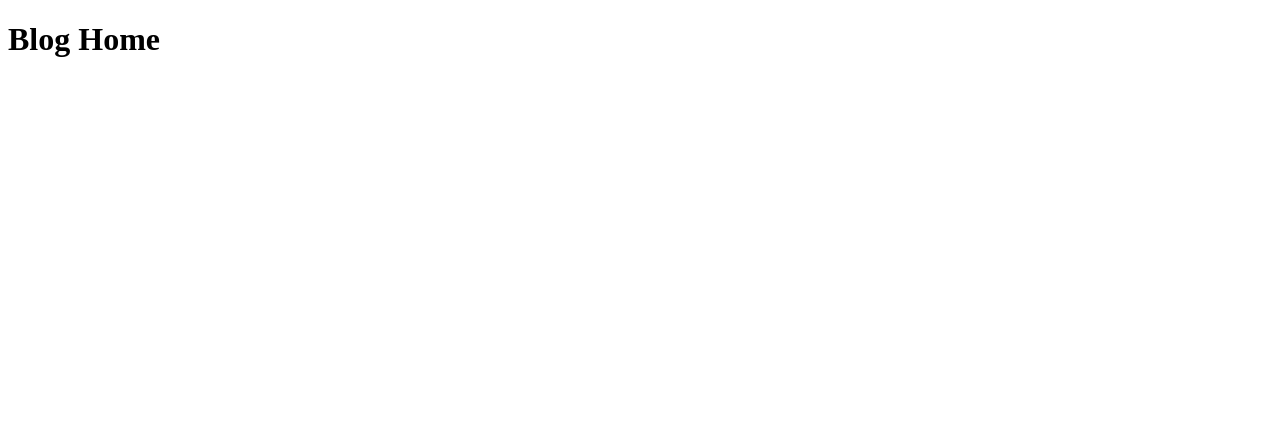
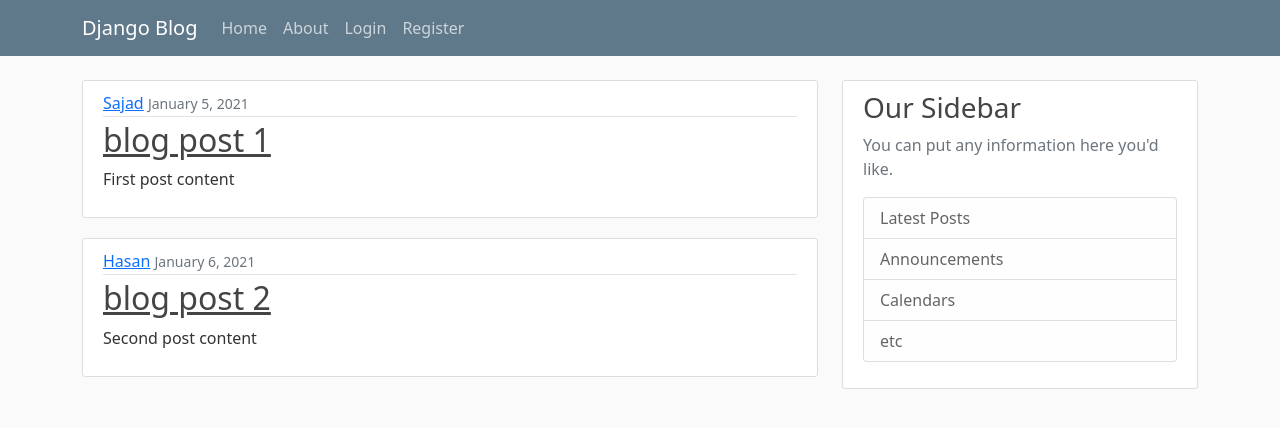
Before and after one commit to saji2000/django_project, a Django app: page / in a window 1280 px wide. Before the commit the part shown is almost empty. Shown: the top 428 px of the page. Run offline with Django 3.2, Linux system fonts and the light colour scheme.

Commit message:
Added a lots of stuff

```diff
--- /dev/null
+++ b/blog/static/blog/main.css
@@ -0,0 +1,89 @@
+body {
+  background: #fafafa;
+  color: #333333;
+  margin-top: 5rem;
+}
+
+h1,
+h2,
+h3,
+h4,
+h5,
+h6 {
+  color: #444444;
+}
+
+ul {
+  margin: 0;
+}
+
+.bg-steel {
+  background-color: #5f788a;
+}
+
+.site-header .navbar-nav .nav-link {
+  color: #cbd5db;
+}
+
+.site-header .navbar-nav .nav-link:hover {
+  color: #ffffff;
+}
+
+.site-header .navbar-nav .nav-link.active {
+  font-weight: 500;
+}
+
+.content-section {
+  background: #ffffff;
+  padding: 10px 20px;
+  border: 1px solid #dddddd;
+  border-radius: 3px;
+  margin-bottom: 20px;
+}
+
+.article-title {
+  color: #444444;
+}
+
+a.article-title:hover {
+  color: #428bca;
+  text-decoration: none;
+}
+
+.article-content {
+  white-space: pre-line;
+}
+
+.article-img {
+  height: 65px;
+  width: 65px;
+  margin-right: 16px;
+}
+
+.article-metadata {
+  padding-bottom: 1px;
+  margin-bottom: 4px;
+  border-bottom: 1px solid #e3e3e3;
+}
+
+.article-metadata a:hover {
+  color: #333;
+  text-decoration: none;
+}
+
+.article-svg {
+  width: 25px;
+  height: 25px;
+  vertical-align: middle;
+}
+
+.account-img {
+  height: 125px;
+  width: 125px;
+  margin-right: 20px;
+  margin-bottom: 16px;
+}
+
+.account-heading {
+  font-size: 2.5rem;
+}
--- /dev/null
+++ b/blog/templates/blog/about.html
@@ -0,0 +1,6 @@
+{% extends "blog/base.html" %}
+{% block content %}
+
+    <h1>About page</h1>
+
+{%endblock content%}
--- /dev/null
+++ b/blog/templates/blog/base.html
@@ -0,0 +1,71 @@
+{% load static %}
+<!DOCTYPE html>
+<html>
+    <head>
+        <!-- Required meta tags -->
+        <meta charset="utf-8">
+        <meta name="viewport" content="width=device-width, initial-scale=1">
+
+        <!-- Bootstrap CSS -->
+        <link href="https://cdn.jsdelivr.net/npm/bootstrap@5.0.0-beta1/dist/css/bootstrap.min.css" rel="stylesheet" integrity="sha384-giJF6kkoqNQ00vy+HMDP7azOuL0xtbfIcaT9wjKHr8RbDVddVHyTfAAsrekwKmP1" crossorigin="anonymous">
+
+        <link rel="stylesheet" type="text/css" href="{% static 'blog/main.css' %}">
+
+        {% if title  %}
+            <title>
+                Django Blog - {{ title }}
+            </title>
+        {% else %}
+            <title>
+                Django Blog
+            </title>
+        {% endif %}
+    </head>
+
+    <body>
+        <header class="site-header">
+            <nav class="navbar navbar-expand-md navbar-dark bg-steel fixed-top">
+              <div class="container">
+                <a class="navbar-brand mr-4" href="/">Django Blog</a>
+                <button class="navbar-toggler" type="button" data-toggle="collapse" data-target="#navbarToggle" aria-controls="navbarToggle" aria-expanded="false" aria-label="Toggle navigation">
+                <span class="navbar-toggler-icon"></span>
+                </button>
+                <div class="collapse navbar-collapse" id="navbarToggle">
+                  <div class="navbar-nav mr-auto">
+                    <a class="nav-item nav-link" href="/">Home</a>
+                    <a class="nav-item nav-link" href="/about">About</a>
+                  </div>
+                  <!-- Navbar Right Side -->
+                  <div class="navbar-nav">
+                    <a class="nav-item nav-link" href="#">Login</a>
+                    <a class="nav-item nav-link" href="#">Register</a>
+                  </div>
+                </div>
+              </div>
+            </nav>
+        </header>
+        <main role="main" class="container">
+            <div class="row">
+              <div class="col-md-8">
+                {% block content %}{% endblock %}
+              </div>
+              <div class="col-md-4">
+                <div class="content-section">
+                  <h3>Our Sidebar</h3>
+                  <p class='text-muted'>You can put any information here you'd like.
+                    <ul class="list-group">
+                      <li class="list-group-item list-group-item-light">Latest Posts</li>
+                      <li class="list-group-item list-group-item-light">Announcements</li>
+                      <li class="list-group-item list-group-item-light">Calendars</li>
+                      <li class="list-group-item list-group-item-light">etc</li>
+                    </ul>
+                  </p>
+                </div>
+              </div>
+            </div>
+          </main>
+
+        <!-- Option 1: Bootstrap Bundle with Popper -->
+        <script src="https://cdn.jsdelivr.net/npm/bootstrap@5.0.0-beta1/dist/js/bootstrap.bundle.min.js" integrity="sha384-ygbV9kiqUc6oa4msXn9868pTtWMgiQaeYH7/t7LECLbyPA2x65Kgf80OJFdroafW" crossorigin="anonymous"></script>
+    </body>
+</html>
--- a/blog/templates/blog/home.html
+++ b/blog/templates/blog/home.html
@@ -1,12 +1,17 @@
-<!DOCTYPE html>
-<html>
-    <head>
-        <title>
-            Blimey mate
-        </title>
-    </head>
+{% extends "blog/base.html" %}
+{% block content %}
 
-    <body>
-        <h1>Blog Home</h1>
-    </body>
-</html>
+{% for post in posts %}
+    <article class="media content-section">
+        <div class="media-body">
+            <div class="article-metadata">
+                <a class="mr-2" href="#">{{ post.author }}</a>
+                <small class="text-muted">{{ post.date_posted }}</small>
+            </div>
+            <h2><a class="article-title" href="#">{{ post.title }}</a></h2>
+            <p class="article-content">{{ post.content }}</p>
+        </div>
+    </article>
+{% endfor %}
+
+{%endblock content%}
--- a/blog/urls.py
+++ b/blog/urls.py
@@ -3,5 +3,5 @@ from . import views
 
 urlpatterns = [
     path('', views.home, name='blog-home'),
-    path('hi/', views.hi, name='blog-hi'),
+    path('about/', views.hi, name='blog-hi'),
 ]
--- a/blog/views.py
+++ b/blog/views.py
@@ -1,10 +1,29 @@
 from django.shortcuts import render
 from django.http import HttpResponse
 
+posts = [
+    {
+        'author': 'Sajad',
+        'title': 'blog post 1',
+        'content': 'First post content',
+        'date_posted': 'January 5, 2021',
+    },
+    {
+        'author': 'Hasan',
+        'title': 'blog post 2',
+        'content': 'Second post content',
+        'date_posted': 'January 6, 2021',
+    },
+
+]
+
 
 def home(request):
-    return render(request, 'blog/home.html')
+    context = {
+        'posts': posts
+    }
+    return render(request, 'blog/home.html', context)
 
 
 def hi(request):
-    return render(request, 'blog/hi.html')
+    return render(request, 'blog/about.html', {'title': 'About'})
```
Also changed, not shown: blog/templates/blog/hi.html (deleted, +0 -12 lines).
